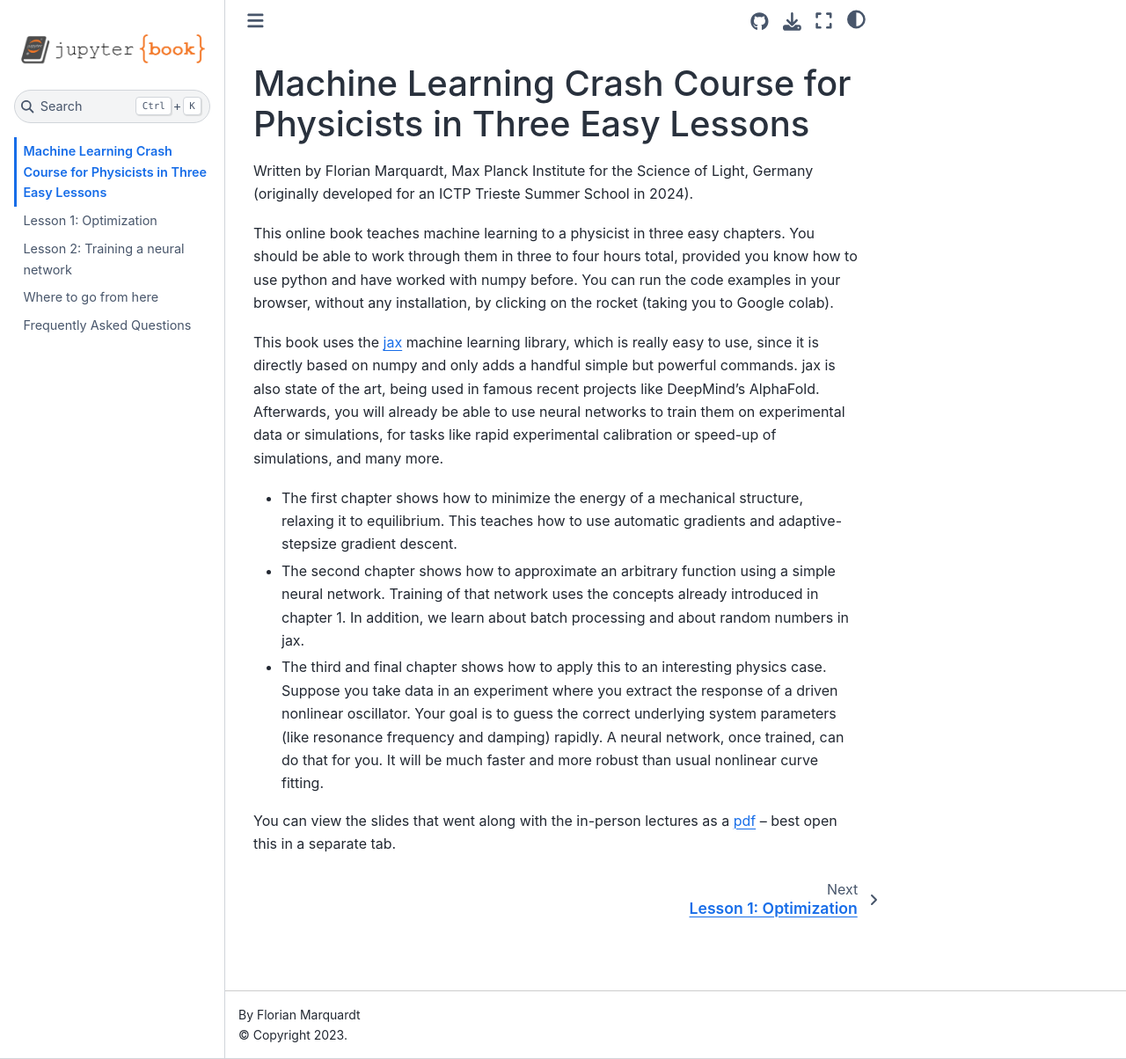
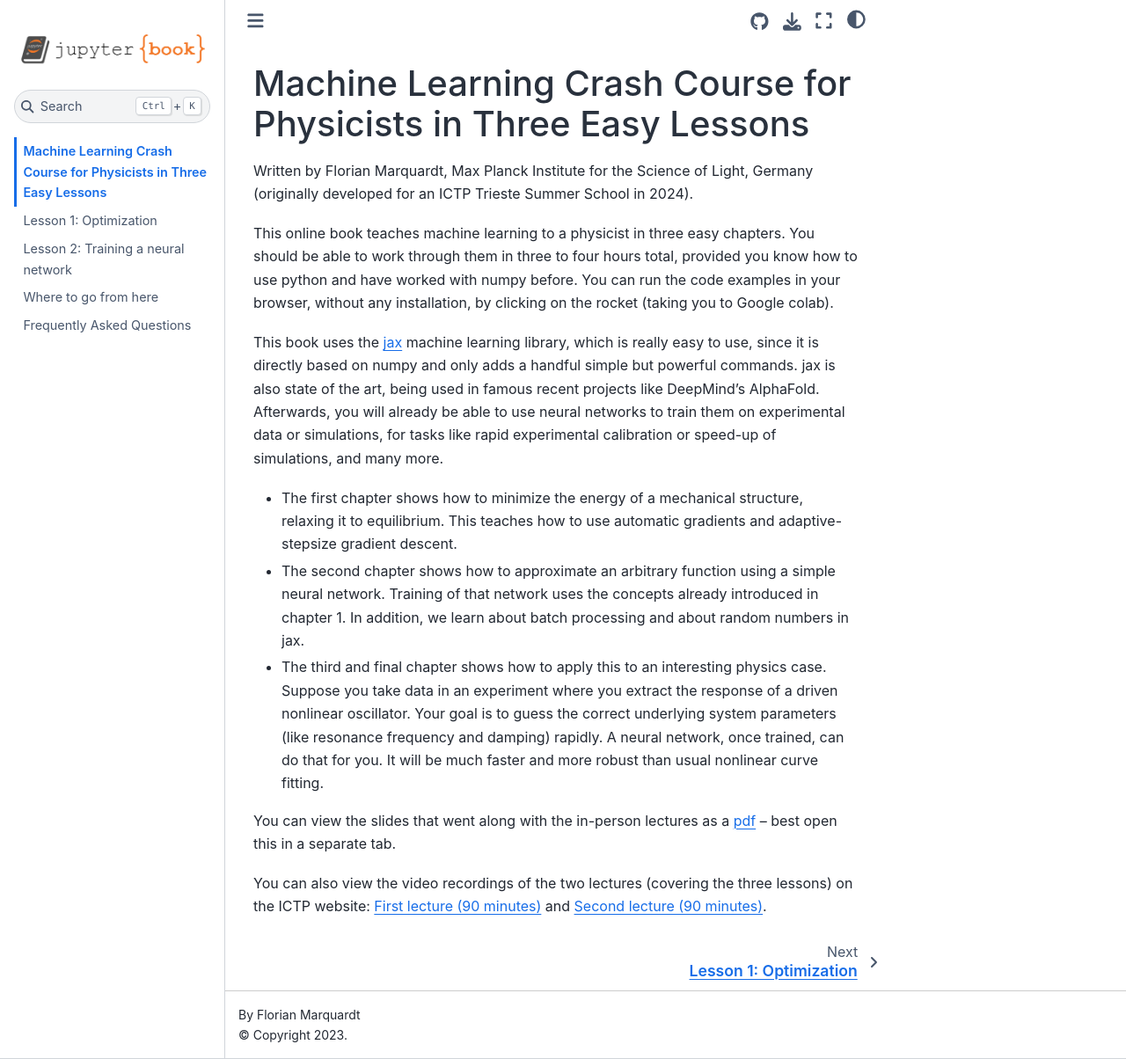
Before and after one commit to FlorianMarquardt/MachineLearningThreeEasyLessons, a Jupyter Book: the page built from intro.md, in a window 1280 px wide and 1204 px high. Shown: the whole window at 88% size. Built offline with Jupyter Book 1.0.4 settings and Sphinx 7.4.7 and the Sphinx Book theme 1.1.4, drawn with Linux system fonts in a browser that asks for light colours; pages that are not in the unit, such as notebooks, are missing from menus.

Commit message:
added video links

```diff
--- a/intro.md
+++ b/intro.md
@@ -13,3 +13,7 @@ This book uses the [jax](https://jax.readthedocs.io) machine learning library, w
 - The third and final chapter shows how to apply this to an interesting physics case. Suppose you take data in an experiment where you extract the response of a driven nonlinear oscillator. Your goal is to guess the correct underlying system parameters (like resonance frequency and damping) rapidly. A neural network, once trained, can do that for you. It will be much faster and more robust than usual nonlinear curve fitting.
 
 You can view the slides that went along with the in-person lectures as a [pdf](https://github.com/FlorianMarquardt/MachineLearningThreeEasyLessons/blob/main/2024_09_ML_Three_Easy_Lessons_Marquardt.pdf) -- best open this in a separate tab.
+
+You can also view the video recordings of the two lectures (covering the three lessons) on the ICTP website:
+[First lecture (90 minutes)](http://video.ictp.it/WEB/2024/2024_09_23-smr3969/2024_09_25-09_00-smr3969.mp4) and
+[Second lecture (90 minutes)](http://video.ictp.it/WEB/2024/2024_09_23-smr3969/2024_09_27-11_00-smr3969.mp4).
```
